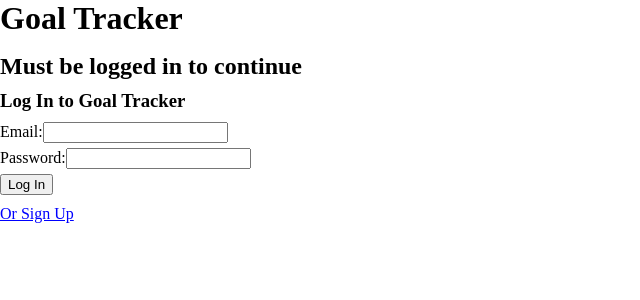
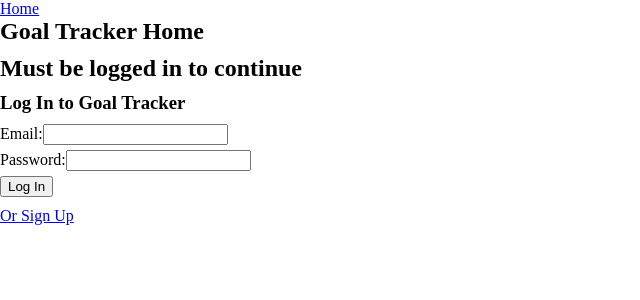
Before and after one commit to mikevallano/goal-tracker, a React (Vite) app in the folder react/: page / in a window 1280 px wide. Shown: the top 300 px of the page, without its empty margins (0-640 px from the left). Built offline with nearby package versions, Linux system fonts and the light colour scheme.

Commit message:
14: Add react router, header, and rearrange components a bit

```diff
--- a/react/package.json
+++ b/react/package.json
@@ -13,7 +13,8 @@
     "@types/axios": "^0.14.0",
     "axios": "^1.6.7",
     "react": "^18.2.0",
-    "react-dom": "^18.2.0"
+    "react-dom": "^18.2.0",
+    "react-router-dom": "^6.22.1"
   },
   "devDependencies": {
     "@types/react": "^18.2.56",
--- a/react/src/App.tsx
+++ b/react/src/App.tsx
@@ -1,17 +1,21 @@
 import './App.css'
 import LoggedInCheck from './components/LoggedInCheck'
 import Categories from './components/Categories'
-import { useAuthContext } from './hooks/useAuthContext'
+import Goals from './components/goals/Goals'
+import { Route, Routes } from 'react-router-dom'
+import Header from './components/Header'
+import Home from './components/Home'
 
 function App() {
-  const { isLoggedIn, handleLogOut } = useAuthContext()
-  console.log(`isLoggedIn:`, isLoggedIn)
   return (
     <>
-      {isLoggedIn && <button onClick={handleLogOut}>Log out</button>}
-      <h1>Goal Tracker</h1>
+      <Header />
       <LoggedInCheck>
-        <Categories />
+        <Routes>
+          <Route path='/categories' element={<Categories />} />
+          <Route path='/goals' element={<Goals />} />
+          <Route path='/' element={<Home />} />
+        </Routes>
       </LoggedInCheck>
     </>
   )
--- /dev/null
+++ b/react/src/components/Header.tsx
@@ -0,0 +1,27 @@
+import { useAuthContext } from '../hooks/useAuthContext'
+import { Link } from 'react-router-dom'
+
+const Header = () => {
+  const { isLoggedIn, handleLogOut } = useAuthContext()
+
+  const loggedInLinks = (
+    <>
+      <span>
+        <Link to='/categories'>Categories</Link>
+      </span>
+      <span>
+        <Link to='/goals'>Goals</Link>
+      </span>
+      <span onClick={handleLogOut}>Log out</span>
+    </>
+  )
+  return (
+    <>
+      <span>
+        <Link to='/'>Home</Link>
+      </span>
+      {isLoggedIn && loggedInLinks}
+    </>
+  )
+}
+export default Header
--- /dev/null
+++ b/react/src/components/Home.tsx
@@ -0,0 +1,13 @@
+import LoginOrSignUp from './LoginOrSignUp'
+import { useAuthContext } from '../hooks/useAuthContext'
+
+const Home = () => {
+  const { isLoggedIn } = useAuthContext()
+  return (
+    <div>
+      <h2>Goal Tracker Home</h2>
+      {!isLoggedIn && <LoginOrSignUp />}
+    </div>
+  )
+}
+export default Home
--- a/react/src/components/LoggedInCheck.tsx
+++ b/react/src/components/LoggedInCheck.tsx
@@ -1,11 +1,11 @@
 import { ReactNode } from 'react'
 import { useAuthContext } from '../hooks/useAuthContext'
-import LoginOrSignUp from './LoginOrSignUp'
+import Home from './Home'
 
 type LoggedInCheckProps = { children: ReactNode }
 
 const LoggedInCheck: React.FC<LoggedInCheckProps> = ({ children }) => {
   const { isLoggedIn } = useAuthContext()
-  return <>{isLoggedIn ? children : <LoginOrSignUp />}</>
+  return <>{isLoggedIn ? children : <Home />}</>
 }
 export default LoggedInCheck
--- a/react/src/main.tsx
+++ b/react/src/main.tsx
@@ -3,11 +3,14 @@ import ReactDOM from 'react-dom/client'
 import App from './App.tsx'
 import './index.css'
 import { AuthProvider } from './contexts/AuthContext.tsx'
+import { BrowserRouter } from 'react-router-dom'
 
 ReactDOM.createRoot(document.getElementById('root')!).render(
   <React.StrictMode>
-    <AuthProvider>
-      <App />
-    </AuthProvider>
+    <BrowserRouter>
+      <AuthProvider>
+        <App />
+      </AuthProvider>
+    </BrowserRouter>
   </React.StrictMode>
 )
```
Also changed, not shown: react/src/components/goals/Goals.tsx (renamed from react/src/components/Goals.tsx), 1 other file (tests, documents, lock files or other folders).
